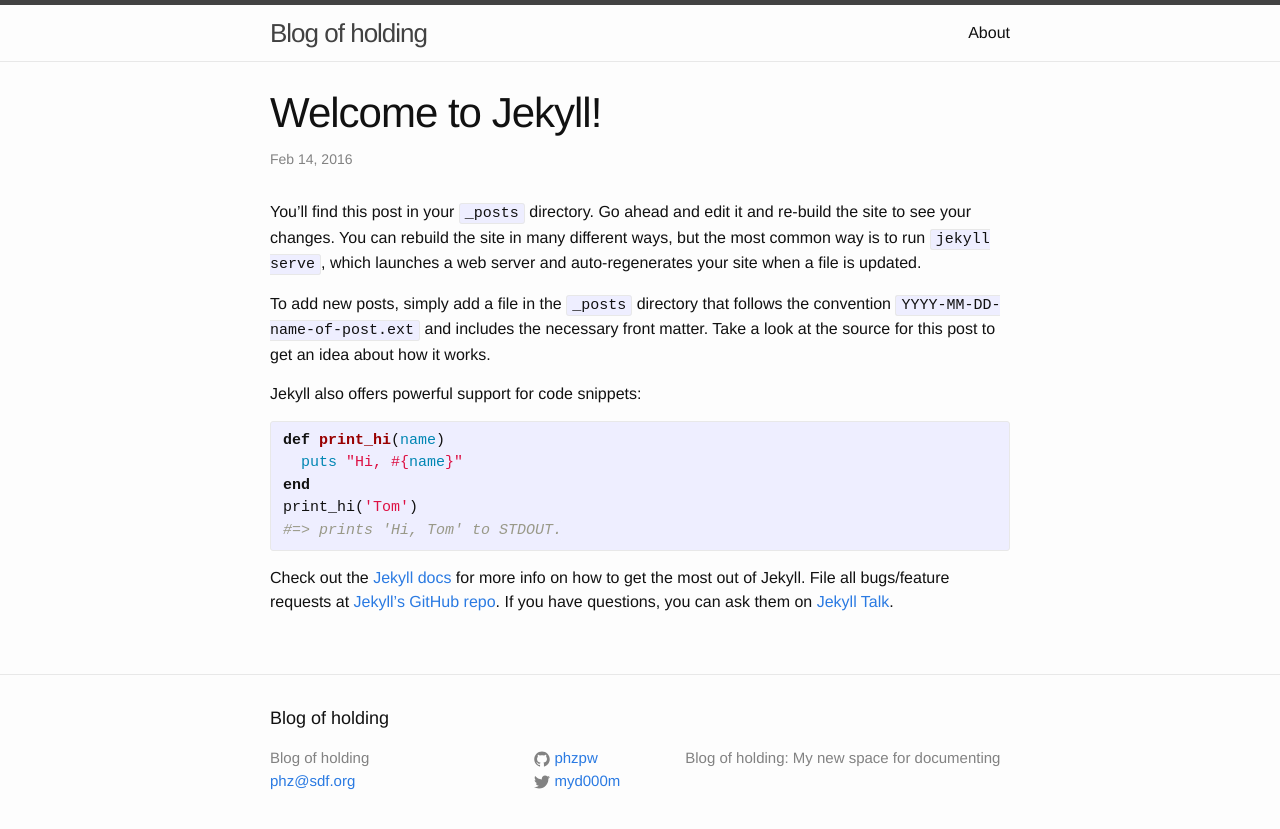
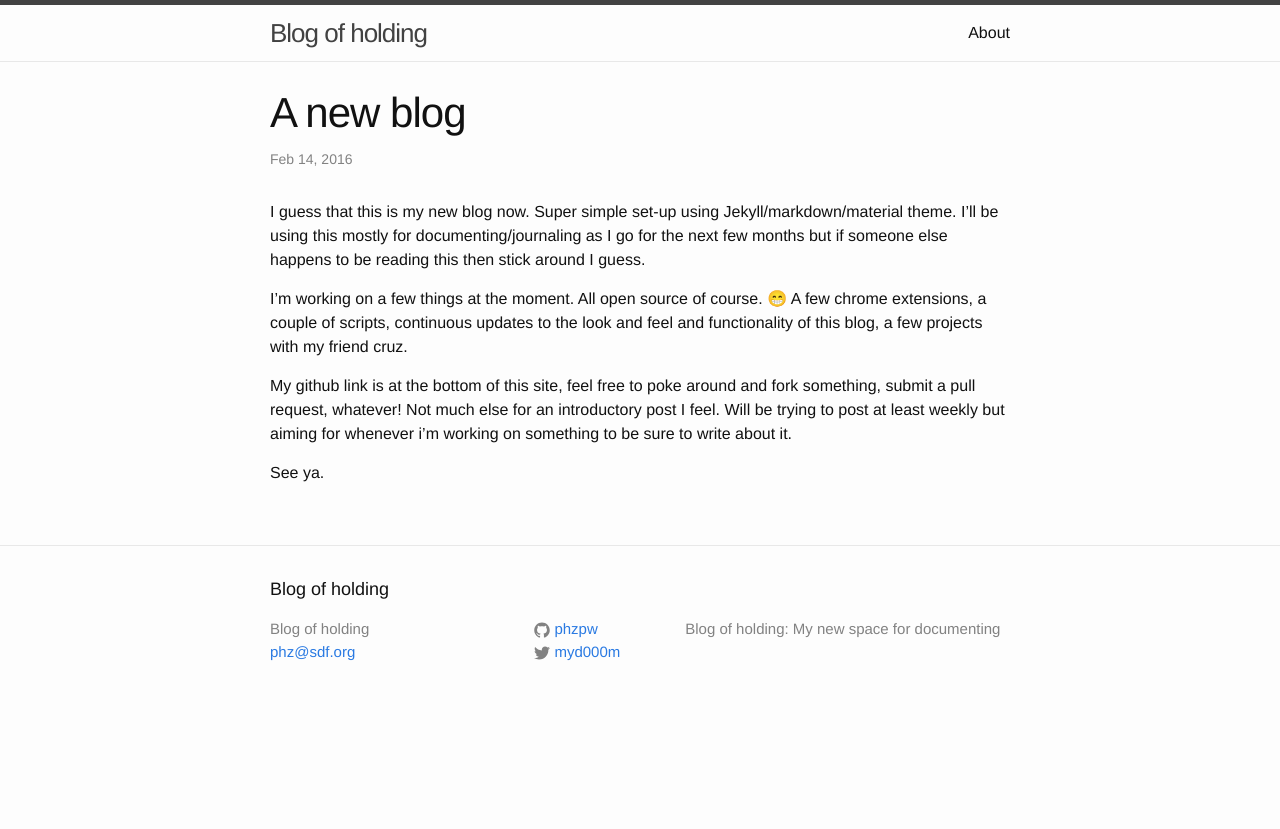
Before and after one commit to HUNGARYYY/phzpw.github.io, a Jekyll site: the page built from _posts/2016-02-14-welcome-to-jekyll.markdown, in a window 1280 px wide. Shown: the top 829 px of the page. Built offline with Jekyll 4.4.1, drawn with Linux system fonts in a browser that asks for light colours.

Commit message:
💅 First blog post💅

```diff
--- a/_posts/2016-02-14-welcome-to-jekyll.markdown
+++ b/_posts/2016-02-14-welcome-to-jekyll.markdown
@@ -1,25 +1,14 @@
 ---
 layout: post
-title:  "Welcome to Jekyll!"
-date:   2016-02-14 12:48:21 -0600
+title:  "A new blog"
+date:   2016-02-14 18:52:21
 categories: jekyll update
 ---
-You’ll find this post in your `_posts` directory. Go ahead and edit it and re-build the site to see your changes. You can rebuild the site in many different ways, but the most common way is to run `jekyll serve`, which launches a web server and auto-regenerates your site when a file is updated.
+I guess that this is my new blog now. Super simple set-up using Jekyll/markdown/material theme. I'll be using this mostly for documenting/journaling as I go for the next few months but if someone else happens to be reading this then stick around I guess.
 
-To add new posts, simply add a file in the `_posts` directory that follows the convention `YYYY-MM-DD-name-of-post.ext` and includes the necessary front matter. Take a look at the source for this post to get an idea about how it works.
+I'm working on a few things at the moment. All open source of course. 😁
+A few chrome extensions, a couple of scripts, continuous updates to the look and feel and functionality of this blog, a few projects with my friend cruz.
 
-Jekyll also offers powerful support for code snippets:
+My github link is at the bottom of this site, feel free to poke around and fork something, submit a pull request, whatever! Not much else for an introductory post I feel. Will be trying to post at least weekly but aiming for whenever i'm working on something to be sure to write about it.
 
-{% highlight ruby %}
-def print_hi(name)
-  puts "Hi, #{name}"
-end
-print_hi('Tom')
-#=> prints 'Hi, Tom' to STDOUT.
-{% endhighlight %}
-
-Check out the [Jekyll docs][jekyll-docs] for more info on how to get the most out of Jekyll. File all bugs/feature requests at [Jekyll’s GitHub repo][jekyll-gh]. If you have questions, you can ask them on [Jekyll Talk][jekyll-talk].
-
-[jekyll-docs]: http://jekyllrb.com/docs/home
-[jekyll-gh]:   https://github.com/jekyll/jekyll
-[jekyll-talk]: https://talk.jekyllrb.com/
+See ya.
```
